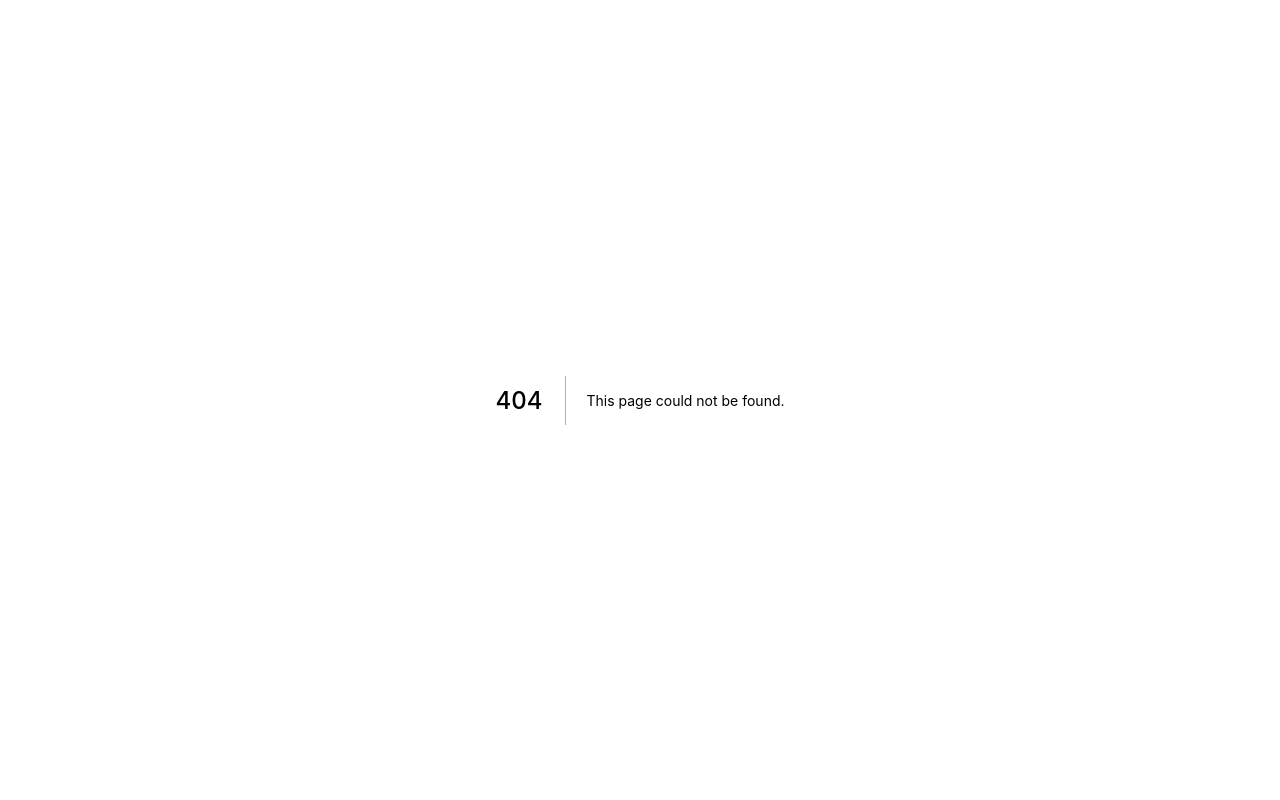
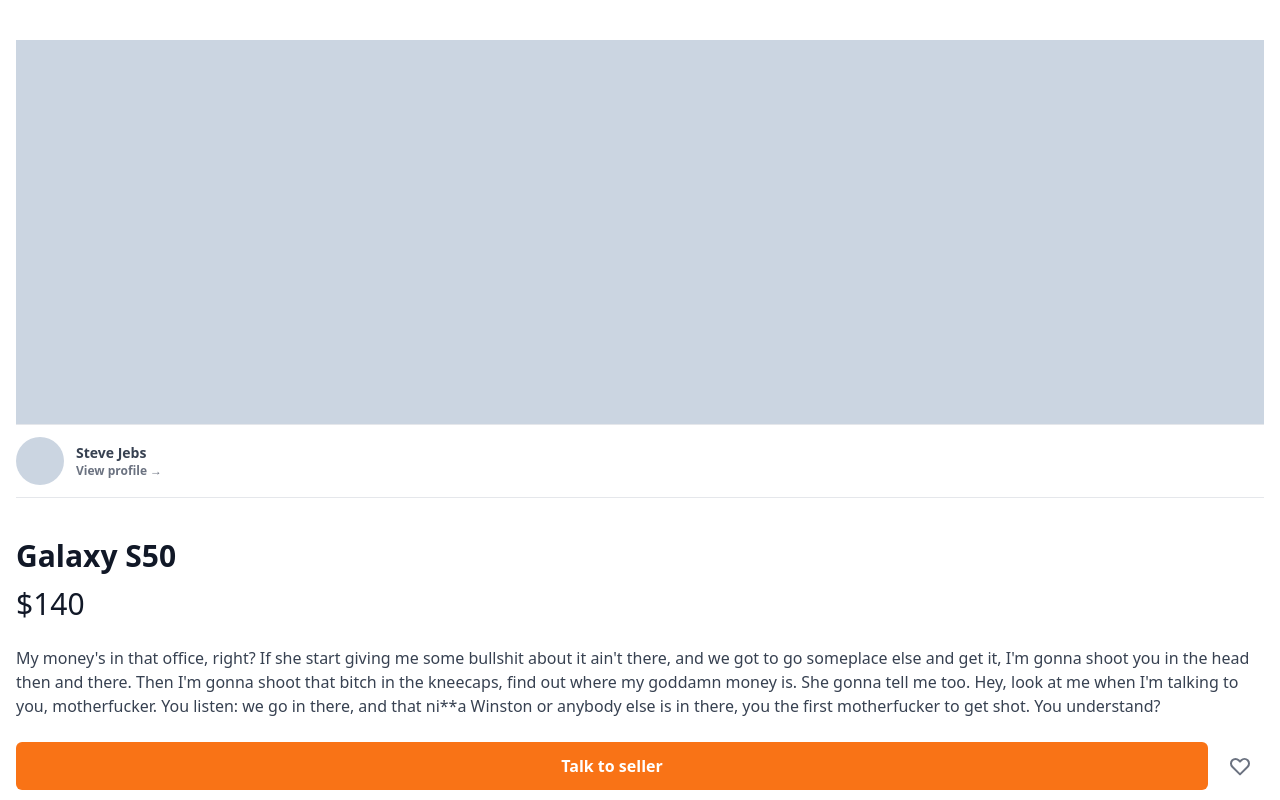
Before and after one commit to bakhanx/bk-market, a Next.js app: page /items/1 in a window 1280 px wide. Before the commit this address had no page. Shown: the top 800 px of the page. Built offline with nearby package versions, Linux system fonts and the light colour scheme.

Commit message:
detail & upload

```diff
--- a/pages/enter.tsx
+++ b/pages/enter.tsx
@@ -41,13 +41,13 @@
           </div>
         </div>
         <form className="flex flex-col mt-8">
-          <label className="text-sm font-semibold text-gray-700">
+          <label htmlFor="input" className="text-sm font-semibold text-gray-700">
             {method === "email" ? "Email address" : null}
             {method === "phone" ? "Phone address" : null}
           </label>
           <div className="mt-1">
             {method === "email" ? (
-              <input
+              <input id="input"
                 type="email"
                 required
                 className="appearance-none w-full px-3 border border-gray-300 rounded-md shadow-sm placeholder-gray-400 focus:outline-none  focus:ring-orange-500 focus:border-orange-500"
@@ -58,7 +58,7 @@
                 <span className="flex items-center justify-center px-3 rounded-l-md border border-r-0 border-gray-300 bg-gray-50 text-gray-500 text-sm select-none">
                   +82
                 </span>
-                <input
+                <input id="input"
                   type="number"
                   required
                   className="appearance-none w-full px-3 border border-gray-300 rounded-md rounded-l-none shadow-sm placeholder-gray-400 focus:outline-none  focus:ring-orange-500 focus:border-orange-500"
--- /dev/null
+++ b/pages/items/[id].tsx
@@ -0,0 +1,72 @@
+import { NextPage } from "next";
+
+const ItemDetail: NextPage = () => {
+  return (
+    <div className="px-4 py-10">
+      <div className="mb-8">
+        <div className="h-96 bg-slate-300" />
+        {/* Profile */}
+        <div className="flex cursor-pointer py-3 border-t border-b items-center space-x-3">
+          <div className="w-12 h-12 rounded-full bg-slate-300" />
+          <div>
+            <p className="text-sm font-semibold text-gray-700">Steve Jebs</p>
+            <p className="text-xs font-semibold text-gray-500">
+              View profile &rarr;
+            </p>
+          </div>
+        </div>
+        <div className="mt-10">
+          <h1 className="text-3xl font-bold text-gray-900">Galaxy S50</h1>
+          <p className="text-3xl block mt-3 text-gray-900">$140</p>
+          <p className="text-base my-6 text-gray-700">
+            My money&apos;s in that office, right? If she start giving me some
+            bullshit about it ain&apos;t there, and we got to go someplace else
+            and get it, I&apos;m gonna shoot you in the head then and there.
+            Then I&apos;m gonna shoot that bitch in the kneecaps, find out where
+            my goddamn money is. She gonna tell me too. Hey, look at me when
+            I&apos;m talking to you, motherfucker. You listen: we go in there,
+            and that ni**a Winston or anybody else is in there, you the first
+            motherfucker to get shot. You understand?
+          </p>
+          <div className="flex items-center justify-between space-x-2">
+            <button className="flex-1 bg-orange-500 text-white py-3 rounded-md focus:ring-2 focus:ring-offset-2 focus:ring-orange-500 font-semibold hover:bg-orange-600 focus:outline-none">
+              Talk to seller
+            </button>
+            <button className="p-3 rounded-md flex items-center justify-center text-gray-500 hover:bg-gray-100 hover:text-red-600 ">
+              <svg
+                className="h-6 w-6 "
+                xmlns="http://www.w3.org/2000/svg"
+                fill="none"
+                viewBox="0 0 24 24"
+                stroke="currentColor"
+                aria-hidden="true"
+              >
+                <path
+                  strokeLinecap="round"
+                  strokeLinejoin="round"
+                  strokeWidth="2"
+                  d="M4.318 6.318a4.5 4.5 0 000 6.364L12 20.364l7.682-7.682a4.5 4.5 0 00-6.364-6.364L12 7.636l-1.318-1.318a4.5 4.5 0 00-6.364 0z"
+                />
+              </svg>
+            </button>
+          </div>
+        </div>
+      </div>
+
+      <div>
+        <h2 className="text-2xl font-bold text-gray-700">Similar items</h2>
+        <div className="mt-6 grid grid-cols-2 gap-4">
+          {[...Array(6)].map((_, i) => (
+            <div key={i}>
+              <div className="h-56 w-full mb-4 bg-slate-300" />
+              <h3 className="text-gray-700 -mb-1">Galaxy S60</h3>
+              <span className="text-sm font-semibold text-gray-900">$6</span>
+            </div>
+          ))}
+        </div>
+      </div>
+    </div>
+  );
+};
+
+export default ItemDetail;
--- /dev/null
+++ b/pages/items/upload.tsx
@@ -0,0 +1,58 @@
+import type { NextPage } from "next";
+
+const Upload: NextPage = () => {
+  return (
+    <div className="px-4 py-16">
+      <div>
+        <label className="w-full text-gray-600 hover:border-orange-500 cursor-pointer hover:text-orange-500 flex items-center justify-center border-2 border-dashed border-gray-300 h-48 rounded-md">
+          <svg
+            className="h-12 w-12"
+            stroke="currentColor"
+            fill="none"
+            viewBox="0 0 48 48"
+            aria-hidden="true"
+          >
+            <path
+              d="M28 8H12a4 4 0 00-4 4v20m32-12v8m0 0v8a4 4 0 01-4 4H12a4 4 0 01-4-4v-4m32-4l-3.172-3.172a4 4 0 00-5.656 0L28 28M8 32l9.172-9.172a4 4 0 015.656 0L28 28m0 0l4 4m4-24h8m-4-4v8m-12 4h.02"
+              strokeWidth={2}
+              strokeLinecap="round"
+              strokeLinejoin="round"
+            />
+          </svg>
+
+          <input className="hidden" type="file" />
+        </label>
+      </div>
+
+      <div className="my-5">
+        <label
+          htmlFor="price"
+          className="block mb-1 text-sm font-semibold text-gray-700"
+        >
+          Price
+        </label>
+        <div className="rounded-md flex items-center relative shadow-sm">
+          <div className="absolute left-0 pl-3 justify-center pointer-events-none">
+            <span className="text-gray-500 text-sm">￦</span>
+          </div>
+          <input
+            id="price"
+            type="text"
+            placeholder="0.00"
+            className="appearance-none pl-7 w-full px-3 border border-gray-300 rounded-md shadow-sm placeholder-gray-400 focus:ring-orange-500 focus:border-orange-500"
+          />
+          <div className="absolute right-0 pr-3 pointer-events-none">
+            <span className="text-gray-500">KRW</span>
+          </div>
+        </div>
+      </div>
+      <div>
+        <label className="mb-1 block text-sm font-semibold">Description</label>
+        <textarea className="mt-1 shadow-sm w-full focus:ring-orange-500 rounded-md border-gray-300 focus:border-orange-500 resize-none" rows={7}  />
+      </div>
+      <button className="mt-4 w-full bg-orange-500 hover:bg-orange-600 text-white py-2 px-4 border border-transparent rounded-md shadow-sm text-sm font-semibold focus:ring-2 focus:ring-offset-2 focus:ring-orange-500 focus:outline-none ">Upload product</button>
+    </div>
+  );
+};
+
+export default Upload;
```
Also changed, not shown: 1 other file (tests, documents, lock files or other folders).
